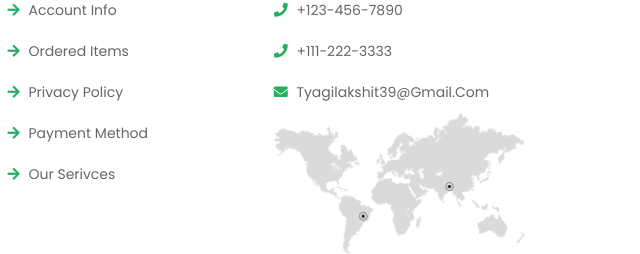
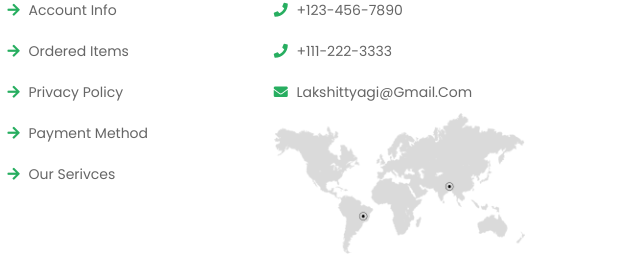
Before and after one commit to lakshit01/Book-Store, a plain HTML site: page index.html in a window 1280 px wide. Shown: the part 4130-4384 px from the top of the page, 640-1280 px from the left. Drawn offline with nearby package versions, Linux system fonts and the light colour scheme.

Commit message:
make it better

```diff
--- a/index.html
+++ b/index.html
@@ -783,7 +783,7 @@
             <h3>contact info</h3>
             <a href="#"> <i class="fas fa-phone"></i> +123-456-7890 </a>
             <a href="#"> <i class="fas fa-phone"></i> +111-222-3333 </a>
-            <a href="#"> <i class="fas fa-envelope"></i> tyagilakshit39@gmail.com </a>
+            <a href="#"> <i class="fas fa-envelope"></i> lakshittyagi@gmail.com </a>
             <img src="image/worldmap.png" class="map" alt="">
         </div>
 
```
